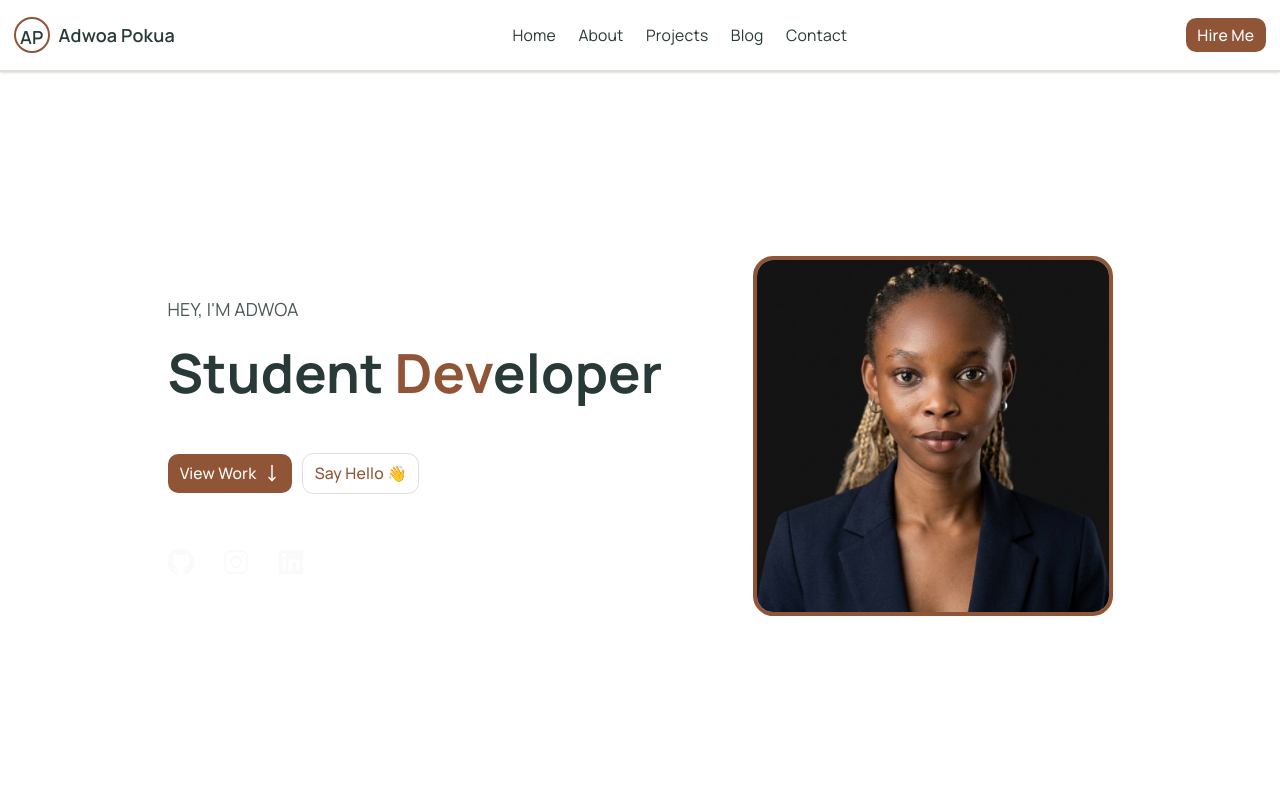
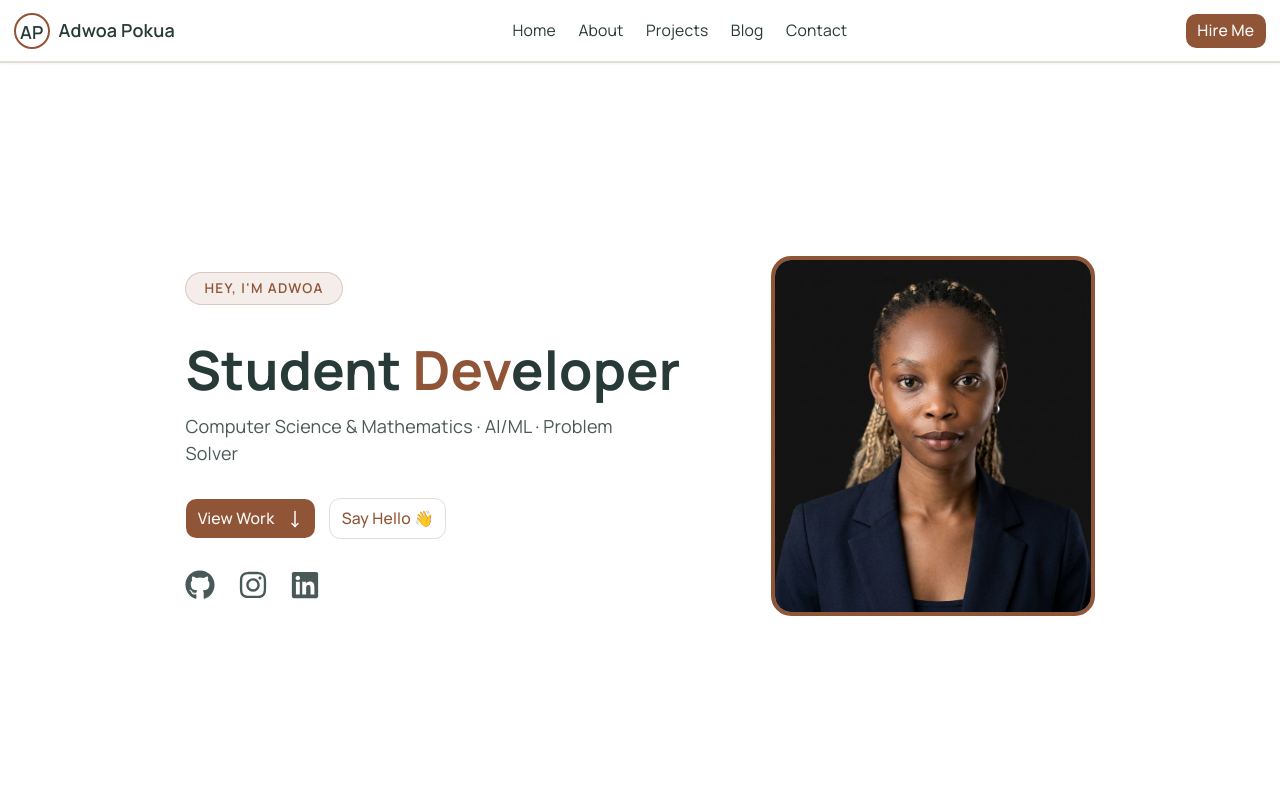
Before and after one commit to adwoapokua/website, a React (Vite) app in the folder website/: page / in a window 1280 px wide. Shown: the top 800 px of the page. Built offline with nearby package versions, Linux system fonts and the light colour scheme.

Commit message:
completed entire ui for portfolio website

```diff
--- a/website/src/components/common/Navbar.tsx
+++ b/website/src/components/common/Navbar.tsx
@@ -40,11 +40,11 @@ const links = [
 
 function Navbar() {
   return (
-    <div className="flex justify-between items-center fixed top-0 h-16 p-3 border-b-2 shadow-sm w-full bg-background z-40">
+    <div className="flex justify-between items-center fixed top-0 h-14 p-3 border-b-2 shadow-xs w-full bg-background z-40">
       <div className="flex gap-2">
-        <div className="border-2 border-primary rounded-4xl h-8 w-8 p-1 grid place-items-center">
+        <a href="/" className="border-2 border-primary rounded-4xl h-8 w-8 p-1 grid place-items-center">
           <span className="text-secondary font-semibold">AP</span>
-        </div>
+        </a>
         <a className="text-secondary grid items-center font-semibold">
           Adwoa Pokua
         </a>
--- a/website/src/components/home/Hero.tsx
+++ b/website/src/components/home/Hero.tsx
@@ -5,29 +5,55 @@ import { FaGithub, FaInstagram, FaLinkedin } from "react-icons/fa"
 function Hero() {
   return (
     <div className="flex flex-col gap-6 lg:gap-20 justify-center items-center min-h-screen pt-16 px-6 lg:px-20 lg:flex-row-reverse" id="home">
-      <img src="./moi.png" alt="" className="rounded-2xl w-40 h-48 sm:w-56 sm:h-64 lg:w-80 lg:h-80 object-cover border-4 border-primary"/>
-      <div className="flex flex-col lg:items-start gap-5 lg:gap-12">
-        <div className="flex flex-col gap-3 justify-center lg:items-start items-center lg:gap-5">
-          <p className="text-muted-foreground flex gap-2">HEY, I'M ADWOA </p>
-          <p className="text-secondary text-4xl font-bold lg:text-5xl text-center">Student <span className="text-primary">Dev</span>eloper</p>
-          <p className="text-muted-foreground text-lg text-center lg:hidden"> Computer Science & Mathematics <br /> AI/ML · Problem Solver </p>
+
+      <div className="relative shrink-0">
+        <img
+          src="./moi.png"
+          alt="Adwoa Pokua"
+          className="relative rounded-2xl w-40 h-48 sm:w-56 sm:h-64 lg:w-72 lg:h-80 object-cover border-4 border-primary"
+        />
+      </div>
+
+      <div className="flex flex-col items-center lg:items-start gap-5 lg:gap-7">
+        <span className="inline-flex items-center bg-primary/10 text-primary text-xs font-semibold tracking-widest uppercase px-4 py-1.5 rounded-full border border-primary/25">
+          Hey, I'm Adwoa
+        </span>
+        <div className="flex flex-col gap-2 items-center lg:items-start">
+          <h1 className="text-secondary text-4xl font-bold lg:text-5xl text-center lg:text-left leading-tight">
+            Student <span className="text-primary">Dev</span>eloper
+          </h1>
+          <p className="text-muted-foreground text-base text-center lg:text-left max-w-sm">
+            Computer Science & Mathematics · AI/ML · Problem Solver
+          </p>
         </div>
-        <div className="flex gap-2 justify-center items-center lg:items-start">
-          <a href="#projects"><Button size="lg">View Work <MoveDown/> </Button></a>
-          <a href="#contact"><Button variant="outline" size="lg">Say Hello 👋</Button></a>
+
+        <div className="flex gap-3 flex-wrap justify-center lg:justify-start">
+          <a href="#projects">
+            <Button size="lg">View Work <MoveDown className="ml-1" /></Button>
+          </a>
+          <a href="#contact">
+            <Button variant="outline" size="lg">Say Hello 👋</Button>
+          </a>
         </div>
-        <div className="flex gap-6">
-            <a href="https://github.com/Adwoa-p" target="_blank" rel="noopener noreferrer">
-              <FaGithub size="28" className="text-secondary-foreground hover:text-primary-foreground transition-colors" />
+
+        <div className="flex items-center gap-4">
+          <div className="flex gap-5">
+            <a href="https://github.com/adwoapokua" target="_blank" rel="noopener noreferrer"
+               className="text-muted-foreground hover:text-primary transition-colors duration-200">
+              <FaGithub size="30" />
             </a>
-            <a href="https://www.instagram.com/adwoaa_p/" target="_blank" rel="noopener noreferrer">
-              <FaInstagram size="28" className="text-secondary-foreground hover:text-primary-foreground transition-colors" />
+            <a href="https://www.instagram.com/adwoaa_p/" target="_blank" rel="noopener noreferrer"
+               className="text-muted-foreground hover:text-primary transition-colors duration-200">
+              <FaInstagram size="30" />
             </a>
-            <a href="https://www.linkedin.com/in/adwoa-pokua-aboagye-a22293298/" target="_blank" rel="noopener noreferrer">
-              <FaLinkedin size="28" className="text-secondary-foreground hover:text-primary-foreground transition-colors" />
+            <a href="https://www.linkedin.com/in/adwoa-pokua-aboagye-a22293298/" target="_blank" rel="noopener noreferrer"
+               className="text-muted-foreground hover:text-primary transition-colors duration-200">
+              <FaLinkedin size="30" />
             </a>
           </div>
         </div>
+
+      </div>
     </div>
   )
 }
--- a/website/src/components/ui/button.tsx
+++ b/website/src/components/ui/button.tsx
@@ -5,7 +5,7 @@ import { Slot } from "radix-ui"
 import { cn } from "@/lib/utils"
 
 const buttonVariants = cva(
-  "group/button inline-flex shrink-0 items-center justify-center rounded-lg border border-transparent bg-clip-padding text-sm font-medium whitespace-nowrap transition-all outline-none select-none focus-visible:border-ring focus-visible:ring-3 focus-visible:ring-ring/50 active:not-aria-[haspopup]:translate-y-px disabled:pointer-events-none disabled:opacity-50 aria-invalid:border-destructive aria-invalid:ring-3 aria-invalid:ring-destructive/20 dark:aria-invalid:border-destructive/50 dark:aria-invalid:ring-destructive/40 [&_svg]:pointer-events-none [&_svg]:shrink-0 [&_svg:not([class*='size-'])]:size-4",
+  "group/button hover:cursor-pointer inline-flex shrink-0 items-center justify-center rounded-lg border border-transparent bg-clip-padding text-sm font-medium whitespace-nowrap transition-all outline-none select-none focus-visible:border-ring focus-visible:ring-3 focus-visible:ring-ring/50 active:not-aria-[haspopup]:translate-y-px disabled:pointer-events-none disabled:opacity-50 aria-invalid:border-destructive aria-invalid:ring-3 aria-invalid:ring-destructive/20 dark:aria-invalid:border-destructive/50 dark:aria-invalid:ring-destructive/40 [&_svg]:pointer-events-none [&_svg]:shrink-0 [&_svg:not([class*='size-'])]:size-4",
   {
     variants: {
       variant: {
--- a/website/src/data/blog.ts
+++ b/website/src/data/blog.ts
@@ -13,7 +13,7 @@ export type BlogPost = {
 export const blogs: BlogPost[] = [
   {
     id: 1,
-    image: "./about.jpg",
+    image: "/about.jpg",
     date: "June 2, 2026",
     title: "Understanding System Design for Modern Applications",
     excerpt:
@@ -26,7 +26,7 @@ export const blogs: BlogPost[] = [
   },
   {
     id: 2,
-    image: "./image1.png",
+    image: "/image1.png",
     date: "May 28, 2026",
     title: "10 React Performance Optimization Techniques",
     excerpt:
@@ -39,7 +39,7 @@ export const blogs: BlogPost[] = [
   },
   {
     id: 3,
-    image: "./image2.png",
+    image: "/image2.png",
     date: "May 20, 2026",
     title: "Why TypeScript Makes Large Projects Easier",
     excerpt:
--- a/website/src/data/projects.ts
+++ b/website/src/data/projects.ts
@@ -5,7 +5,7 @@ export const featuredProjects = [
     description:
       "A full-stack URL shortening service built with Spring Boot. It supports URL shortening, redirection, analytics, and tracking, while exploring scalable backend architecture and API design principles.",
     link: "https://github.com/Adwoa-p/url-shortener",
-    image: "./url.png",
+    image: "/url.png",
     tools: [
       "Java",
       "Spring Boot",
@@ -18,7 +18,7 @@ export const featuredProjects = [
     description:
       "A RESTful book review platform built with Django and Django REST Framework. Users can browse books, submit reviews, manage ratings, and interact with structured APIs.",
     link: "https://github.com/Adwoa-p/apis",
-    image: "./book.png",
+    image: "/book.png",
     tools: [
       "Python",
       "Django",
@@ -31,7 +31,7 @@ export const featuredProjects = [
     description:
       "A responsive portfolio website built with React and Tailwind CSS to showcase projects, skills, experience, and achievements. ",
     link: "https://adwoapokua.vercel.app",
-    image: "./url.png",
+    image: "/url.png",
     tools: [
       "React",
       "TypeScript",
--- a/website/src/main.tsx
+++ b/website/src/main.tsx
@@ -4,6 +4,7 @@ import { BrowserRouter, Route, Routes } from "react-router";
 import './index.css'
 import App from './App.tsx'
 import Blogs from './components/home/Blogs.tsx';
+import BlogDetails from './components/home/BlogDetails.tsx';
 
 createRoot(document.getElementById('root')!).render(
   <StrictMode>
@@ -11,6 +12,7 @@ createRoot(document.getElementById('root')!).render(
       <Routes>
         <Route path="/" element={<App />} />
         <Route path="/blogs" element={<Blogs />} />
+        <Route path="/blogs/:blogTitle" element={<BlogDetails />} />
     </Routes>
     </BrowserRouter>
   </StrictMode>,
```
Also changed, not shown: website/src/components/home/Blog.tsx (+9 -4 lines), website/src/components/home/BlogDetails.tsx (+55 -0 lines), website/src/components/home/Blogs.tsx (+10 -4 lines).
